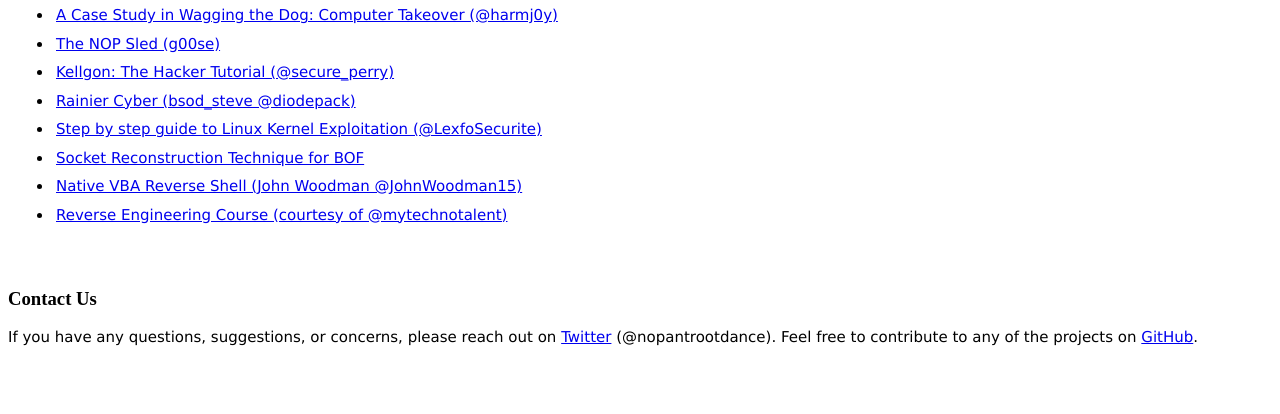
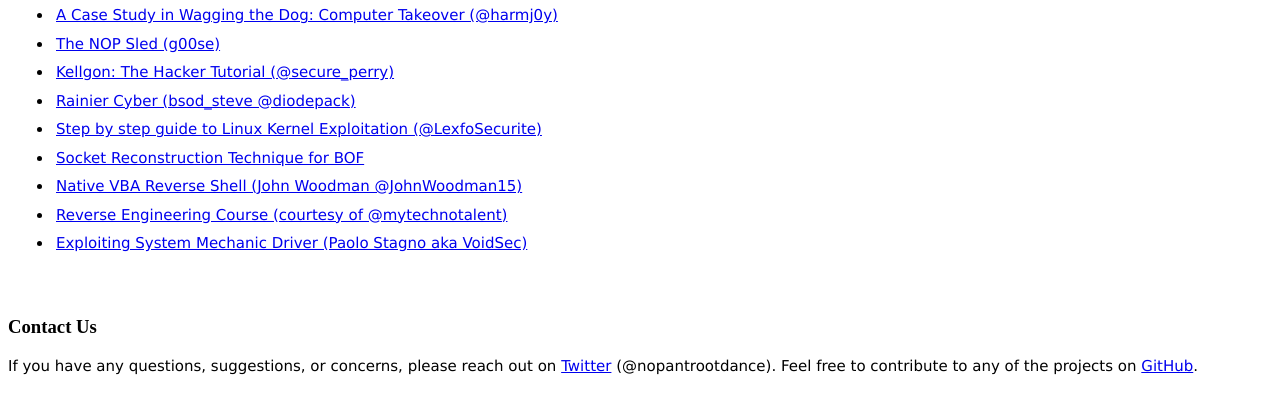
Before and after one commit to caryhooper/hooperlabs, a PHP site: page /links.php in a window 1280 px wide. Shown: the part 251-665 px from the top of the page. Run offline with PHP 8.4, Linux system fonts and the light colour scheme.

Commit message:
Added voidsec link

```diff
--- a/links.php
+++ b/links.php
@@ -24,7 +24,8 @@
                 "Socket Reconstruction Technique for BOF" => "https://barriersec.com/2019/05/exploiting-vulnserver-trun-command-using-socket-reconstruction-technique/",
 
                 "Native VBA Reverse Shell (John Woodman @JohnWoodman15)" => "https://john-woodman.com/research/malicious-vba-macros-trials-tribulation",
-                "Reverse Engineering Course (courtesy of @mytechnotalent)" => "https://github.com/mytechnotalent/Reverse-Engineering"
+                "Reverse Engineering Course (courtesy of @mytechnotalent)" => "https://github.com/mytechnotalent/Reverse-Engineering",
+                "Exploiting System Mechanic Driver (Paolo Stagno aka VoidSec)" => "https://voidsec.com/exploiting-system-mechanic-driver/"
             ];
             foreach ($links as $desc => $link) {
                 echo "<li><a href=\"{$link}\">{$desc}</a></li>";
```
